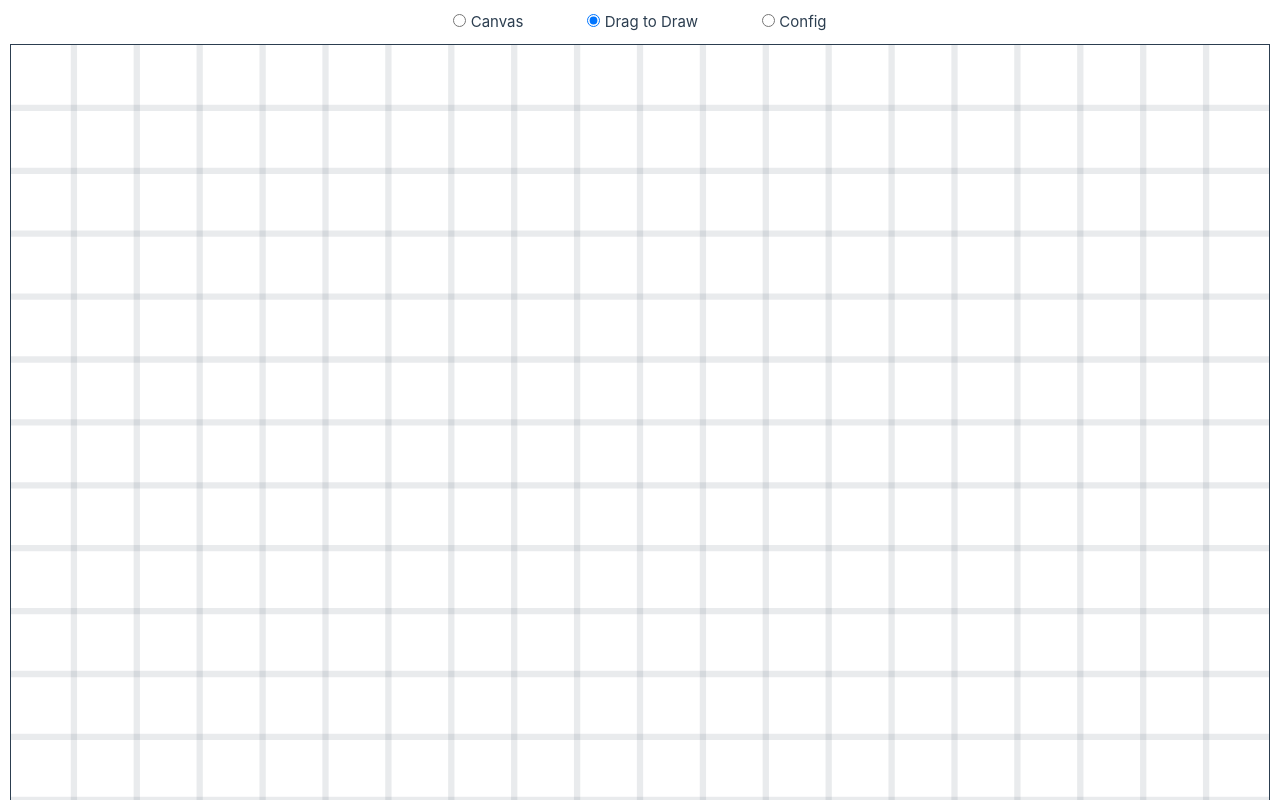
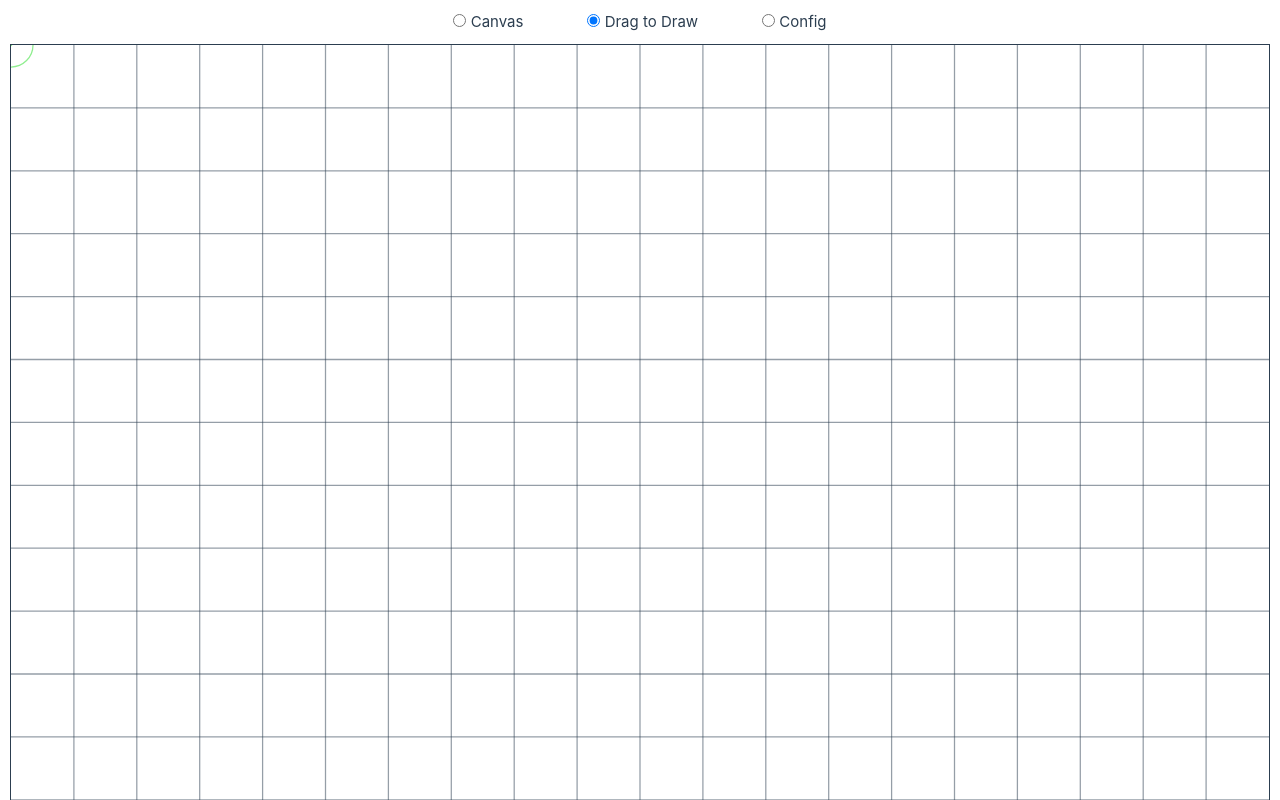
Before and after one commit to Alex-CS/stitch, a Vue app: page / in a window 1280 px wide. Shown: the top 800 px of the page. Built offline with nearby package versions, Linux system fonts and the light colour scheme.

Commit message:
Refine cursor behavior a bit
- Move the cursor point into a component
- Add cursor states
- Make the base units of the canvas smaller

```diff
--- a/src/components/DragDraw.vue
+++ b/src/components/DragDraw.vue
@@ -20,8 +20,10 @@ import {
   convertEventCoordsToSVGCoords,
 } from '@/utils/svg-dom';
 
+
 import StitchGridLines from './StitchGridLines.vue';
 import StitchLine from './StitchLine.vue';
+import StitchMagnetPoint from './StitchMagnetPoint.vue';
 
 
 enum SnapMode {
@@ -31,12 +33,16 @@ enum SnapMode {
 }
 
 const DEFAULT_SNAP_MODE = SnapMode.Magnetic;
+// How far away the snap points are "magnetic", as a proportion of the distance between snap points.
+// This should stay below .5, otherwise adjacent snap points with have overlapping magnetism
+const MAGNETIC_WEIGHT = 0.35;
 
 export default defineComponent({
   name: 'DragDraw',
   components: {
     StitchGridLines,
     StitchLine,
+    StitchMagnetPoint,
   },
   props: {
     // The number of grid squares to divide each dimension into
@@ -50,7 +56,7 @@ export default defineComponent({
   data() {
     return {
       SnapMode,
-      gridSize: 200,
+      gridSize: 1000,
       currentLine: null as Line | null,
       finishedLines: [] as Line[],
       cursorExactCoords: { x: 0, y: 0 }, // unmodified svg coordinates of the cursor
@@ -77,7 +83,7 @@ export default defineComponent({
      * How close the cursor needs to be to snap to a grid point in Magnetic mode
      */
     magneticThreshold() {
-      return 0.25 * this.gridSeparation;
+      return MAGNETIC_WEIGHT * this.gridSeparation;
     },
 
     /**
@@ -221,6 +227,9 @@ export default defineComponent({
 <template>
   <svg
     :viewBox="`0 0 ${gridSize} ${gridSize}`"
+    :class="{
+      drawing: isDrawing,
+    }"
     class="svg-canvas"
     v-on="currentStateEvents"
     @mousemove.passive="cursorMoved"
@@ -230,13 +239,11 @@ export default defineComponent({
       :grid-density="gridDensity"
     />
 
-    <g
-      :transform="`translate(${cursorPoint.x} ${cursorPoint.y})`"
-      class="cursor-point"
-    >
-      <circle :r="magneticThreshold" class="cursor-point--ring" />
-      <circle r="1" class="cursor-point--point" />
-    </g>
+    <StitchMagnetPoint
+      :point="cursorPoint"
+      :outer-radius="magneticThreshold"
+      :active="cursorPoint === cursorGridPoint && !isDrawing"
+    />
 
     <StitchLine
       v-if="currentLine"
@@ -254,8 +261,15 @@ export default defineComponent({
   </svg>
 </template>
 
-<style scoped>
+<style lang="scss" scoped>
 
+
+.svg-canvas {
+
+  &.drawing {
+    cursor: crosshair;
+  }
+}
 
 circle,
 line {
@@ -265,20 +279,4 @@ line {
   color: lightgreen;
 }
 
-.cursor-point {
-  opacity: 0;
-}
-.cursor-point:hover {
-  opacity: 1;
-}
-
-.cursor-point--ring,
-.cursor-point--point {
-  stroke-width: 0;
-}
-
-.cursor-point--point {
-  fill: hotpink;
-}
-
 </style>
--- a/src/components/StitchGridLines.vue
+++ b/src/components/StitchGridLines.vue
@@ -59,6 +59,6 @@ export default defineComponent({
 .grid-lines {
   stroke: currentColor;
   stroke-width: 1;
-  stroke-opacity: 0.1;
+  stroke-opacity: 0.5;
 }
 </style>
--- /dev/null
+++ b/src/components/StitchMagnetPoint.vue
@@ -0,0 +1,62 @@
+<script lang="ts">
+import {
+  defineComponent,
+  type PropType,
+} from 'vue';
+
+import {
+  type PointLike,
+} from '@/classes';
+
+
+export default defineComponent({
+  name: 'StitchMagnetPoint',
+  props: {
+    point: {
+      type: Object as PropType<PointLike>,
+      required: true,
+    },
+    outerRadius: {
+      type: Number,
+      required: true,
+    },
+    active: Boolean,
+  },
+});
+</script>
+
+<template>
+  <g
+    :transform="`translate(${point.x} ${point.y})`"
+    :class="{
+      active,
+    }"
+    class="cursor-point"
+  >
+    <circle :r="outerRadius" class="ring" />
+    <circle r="1" class="point" />
+  </g>
+</template>
+
+<style lang="scss" scoped>
+
+
+.cursor-point {
+  stroke: transparent;
+  fill: transparent;
+  opacity: 0;
+
+  &.active {
+    opacity: 1;
+  }
+}
+
+.ring {
+  stroke: currentColor;
+}
+
+.point {
+  fill: currentColor;
+}
+
+</style>
```
